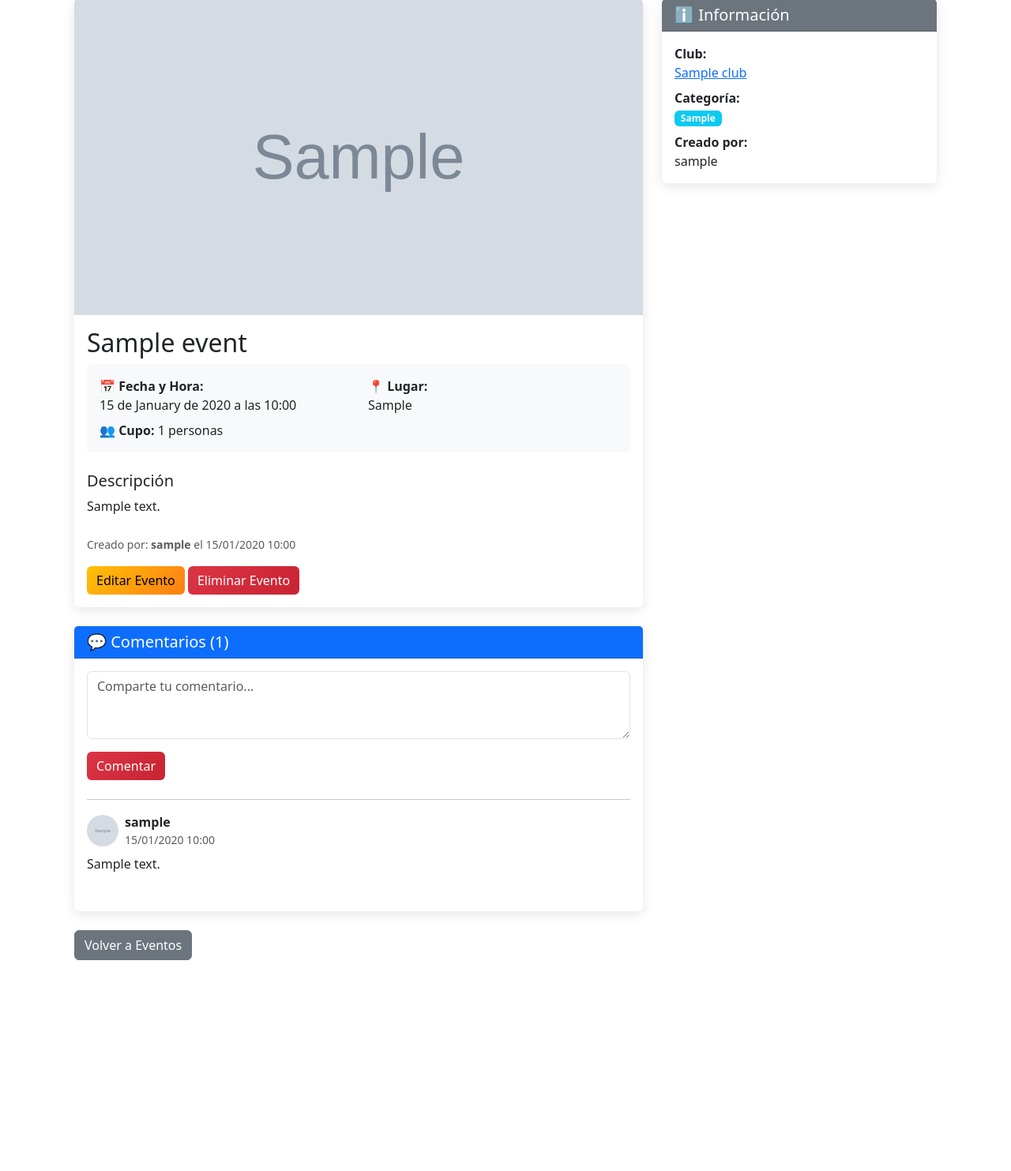
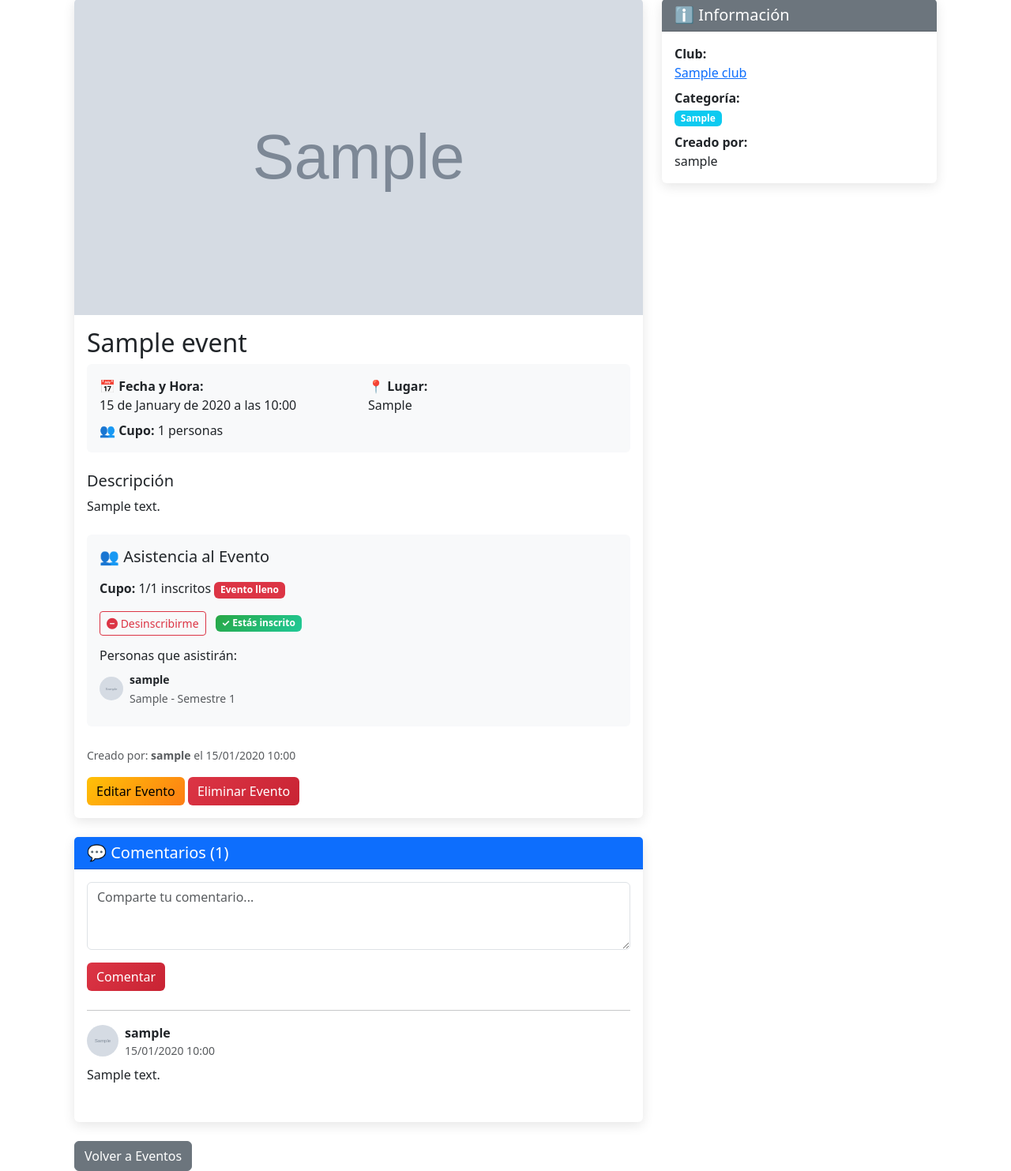
Before and after one commit to Aodka01/Club-web, a Django app: page /evento/1/ in a window 1280 px wide. Shown: the part 81-1564 px from the top of the page at 79% size. Before the commit the page ends 1297 px from the top, so only its background shows below. Run offline with Django 5.2, Linux system fonts and the light colour scheme; a user stored in the database is signed in; tables that the repository leaves empty hold one stand-in row (values such as "Sample post"); grey boxes marked "Sample" are stand-in pictures.

Commit message:
Agregar modelo EventAttendance y vistas para unirse y salir de eventos; actualizar plantilla de detalle de evento

```diff
--- a/clubs/models.py
+++ b/clubs/models.py
@@ -35,3 +35,15 @@ class EventComment(models.Model):
 
     class Meta:
         ordering = ['-fecha_creacion']
+
+class EventAttendance(models.Model):
+    event = models.ForeignKey(Event, on_delete=models.CASCADE, related_name='attendances')
+    user = models.ForeignKey(User, on_delete=models.CASCADE)
+    fecha_inscripcion = models.DateTimeField(auto_now_add=True)
+
+    class Meta:
+        unique_together = ['event', 'user']
+        ordering = ['fecha_inscripcion']
+
+    def __str__(self):
+        return f'{self.user.username} - {self.event.titulo}'
--- a/clubs/urls.py
+++ b/clubs/urls.py
@@ -1,7 +1,7 @@
 from django.urls import path
 from .views import (ClubListView, ClubCreateView, ClubUpdateView, ClubDeleteView, JoinClubView, ClubDetailView,
                     RemoveMemberView, LeaveClubView, EventListView, EventDetailView, EventCreateView,
-                    EventUpdateView, EventDeleteView, AddCommentView, DeleteCommentView)
+                    EventUpdateView, EventDeleteView, AddCommentView, DeleteCommentView, JoinEventView, LeaveEventView)
 
 urlpatterns = [
     path('', ClubListView.as_view(), name='club_list'),   # raíz de la app clubs
@@ -21,4 +21,6 @@ urlpatterns = [
     path('evento/<int:pk>/eliminar/', EventDeleteView.as_view(), name='event_delete'),
     path('evento/<int:event_pk>/comentar/', AddCommentView.as_view(), name='add_comment'),
     path('comentario/<int:comment_pk>/eliminar/', DeleteCommentView.as_view(), name='delete_comment'),
+    path('evento/<int:event_pk>/unirse/', JoinEventView.as_view(), name='join_event'),
+    path('evento/<int:event_pk>/salir/', LeaveEventView.as_view(), name='leave_event'),
 ]
--- a/clubs/views.py
+++ b/clubs/views.py
@@ -2,7 +2,7 @@ from django.views.generic import ListView, DetailView
 from .models import Club
 from django.views.generic import CreateView, UpdateView, DeleteView
 from django.urls import reverse_lazy
-from .models import Club, Membership, Event, EventComment
+from .models import Club, Membership, Event, EventComment, EventAttendance
 from django.contrib.auth.mixins import UserPassesTestMixin
 from django.views import View
 from django.shortcuts import redirect, get_object_or_404, render
@@ -181,6 +181,9 @@ class EventDetailView(LoginRequiredMixin, DetailView):
         context['es_coordinador'] = self.request.user.groups.filter(name="Coordinador").exists()
         context['es_creador'] = self.object.creado_por == self.request.user
         context['comentarios'] = self.object.comentarios.all()
+        context['esta_inscrito'] = EventAttendance.objects.filter(event=self.object, user=self.request.user).exists()
+        context['asistentes'] = EventAttendance.objects.filter(event=self.object).select_related('user__profile')
+        context['cupo_disponible'] = self.object.cupo and (self.object.cupo - context['asistentes'].count()) if self.object.cupo else None
         return context
 
 
@@ -275,3 +278,53 @@ class DeleteCommentView(View):
 
         comment.delete()
         return redirect('event_detail', pk=event_pk)
+
+
+@method_decorator(login_required, name='dispatch')
+class JoinEventView(View):
+    """Inscribirse a un evento"""
+    def post(self, request, event_pk):
+        try:
+            event = Event.objects.get(pk=event_pk)
+        except Event.DoesNotExist:
+            raise Http404("Evento no encontrado")
+
+        # Verificar si ya está inscrito
+        if EventAttendance.objects.filter(event=event, user=request.user).exists():
+            from django.contrib import messages
+            messages.warning(request, 'Ya estás inscrito en este evento.')
+            return redirect('event_detail', pk=event_pk)
+
+        # Verificar cupo si existe
+        if event.cupo:
+            current_attendees = EventAttendance.objects.filter(event=event).count()
+            if current_attendees >= event.cupo:
+                from django.contrib import messages
+                messages.error(request, 'El evento ya está lleno. No hay cupo disponible.')
+                return redirect('event_detail', pk=event_pk)
+
+        # Crear asistencia
+        EventAttendance.objects.create(event=event, user=request.user)
+
+        from django.contrib import messages
+        messages.success(request, f'Te has inscrito exitosamente al evento "{event.titulo}".')
+
+        return redirect('event_detail', pk=event_pk)
+
+
+@method_decorator(login_required, name='dispatch')
+class LeaveEventView(View):
+    """Desinscribirse de un evento"""
+    def post(self, request, event_pk):
+        try:
+            event = Event.objects.get(pk=event_pk)
+            attendance = EventAttendance.objects.get(event=event, user=request.user)
+        except (Event.DoesNotExist, EventAttendance.DoesNotExist):
+            raise Http404("Evento o asistencia no encontrada")
+
+        attendance.delete()
+
+        from django.contrib import messages
+        messages.success(request, f'Te has desinscrito del evento "{event.titulo}".')
+
+        return redirect('event_detail', pk=event_pk)
--- a/templates/clubs/event_detail.html
+++ b/templates/clubs/event_detail.html
@@ -40,6 +40,82 @@
                     <div class="mb-4">
                         <h5>Descripción</h5>
                         <p>{{ event.descripcion }}</p>
+                    </div>
+
+                    <!-- Sección de Asistencia -->
+                    <div class="mb-4 p-3 bg-light rounded">
+                        <h5 class="mb-3">👥 Asistencia al Evento</h5>
+
+                        {% if event.cupo %}
+                            <div class="mb-3">
+                                <strong>Cupo:</strong> {{ asistentes.count }}/{{ event.cupo }} inscritos
+                                {% if cupo_disponible %}
+                                    <span class="badge bg-success">{{ cupo_disponible }} plazas disponibles</span>
+                                {% elif asistentes.count >= event.cupo %}
+                                    <span class="badge bg-danger">Evento lleno</span>
+                                {% endif %}
+                            </div>
+                        {% else %}
+                            <div class="mb-3">
+                                <strong>Inscritos:</strong> {{ asistentes.count }} personas
+                            </div>
+                        {% endif %}
+
+                        <!-- Botones de inscripción -->
+                        <div class="mb-3">
+                            {% if esta_inscrito %}
+                                <form method="post" action="{% url 'leave_event' event.pk %}" class="d-inline">
+                                    {% csrf_token %}
+                                    <button type="submit" class="btn btn-outline-danger btn-sm" onclick="return confirm('¿Seguro que quieres desinscribirte de este evento?')">
+                                        <i class="fas fa-minus-circle"></i> Desinscribirme
+                                    </button>
+                                </form>
+                                <span class="badge bg-success ms-2">✓ Estás inscrito</span>
+                            {% else %}
+                                {% if event.cupo and asistentes.count >= event.cupo %}
+                                    <button class="btn btn-secondary btn-sm" disabled>
+                                        <i class="fas fa-ban"></i> Evento lleno
+                                    </button>
+                                {% else %}
+                                    <form method="post" action="{% url 'join_event' event.pk %}" class="d-inline">
+                                        {% csrf_token %}
+                                        <button type="submit" class="btn btn-success btn-sm">
+                                            <i class="fas fa-plus-circle"></i> Inscribirme
+                                        </button>
+                                    </form>
+                                {% endif %}
+                            {% endif %}
+                        </div>
+
+                        <!-- Lista de asistentes -->
+                        {% if asistentes %}
+                            <div class="mt-3">
+                                <h6>Personas que asistirán:</h6>
+                                <div class="row">
+                                    {% for asistencia in asistentes %}
+                                        <div class="col-md-6 col-lg-4 mb-2">
+                                            <div class="d-flex align-items-center">
+                                                {% if asistencia.user.profile.avatar %}
+                                                    <img src="{{ asistencia.user.profile.avatar.url }}" alt="Avatar de {{ asistencia.user.username }}" class="rounded-circle me-2" style="width: 30px; height: 30px; object-fit: cover;">
+                                                {% else %}
+                                                    <div class="bg-secondary rounded-circle me-2 d-flex align-items-center justify-content-center" style="width: 30px; height: 30px;">
+                                                        <span class="text-white fw-bold" style="font-size: 12px;">{{ asistencia.user.username|first|upper }}</span>
+                                                    </div>
+                                                {% endif %}
+                                                <div>
+                                                    <small class="fw-bold">{{ asistencia.user.username }}</small>
+                                                    {% if asistencia.user.profile.carrera %}
+                                                        <br><small class="text-muted">{{ asistencia.user.profile.carrera }}{% if asistencia.user.profile.semestre %} - Semestre {{ asistencia.user.profile.semestre }}{% endif %}</small>
+                                                    {% elif asistencia.user.profile.area_maestro %}
+                                                        <br><small class="text-muted">{{ asistencia.user.profile.area_maestro }}</small>
+                                                    {% endif %}
+                                                </div>
+                                            </div>
+                                        </div>
+                                    {% endfor %}
+                                </div>
+                            </div>
+                        {% endif %}
                     </div>
 
                     <div class="mb-3 text-muted">
```
Also changed, not shown: clubs/migrations/0005_eventattendance.py (added).
